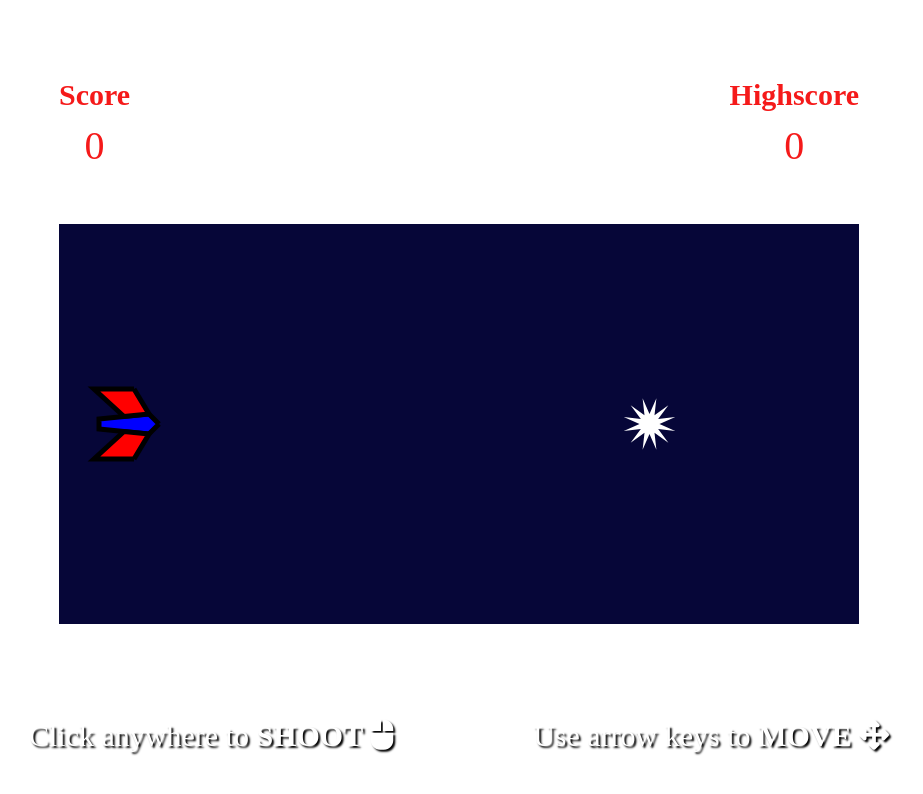
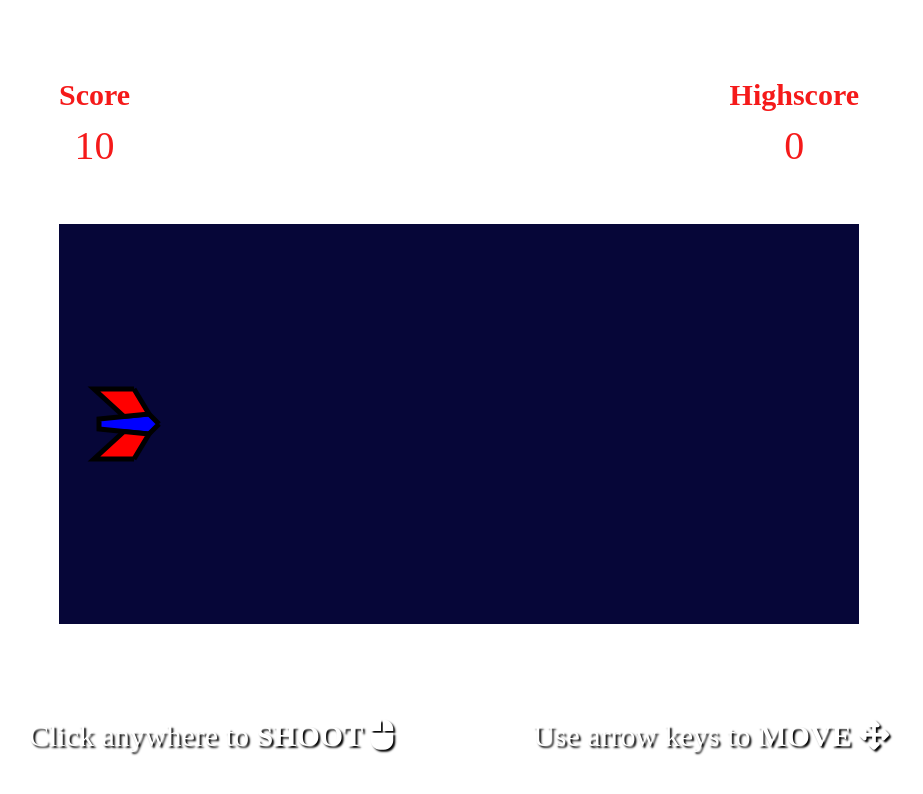
Before and after one commit to SANTHOSH17-DOT/Spider-webdev-task2, a plain HTML site: page index.html in a window 1280 px wide. Both pictures are taken after a click on the element 1189 px from the left and 717 px from the top of the page. Shown: the whole page, without its empty margins (181-1104 px from the left). Drawn offline with Linux system fonts and the light colour scheme; animation ran at ten frames a second.

Commit message:
Killing, Points, gameover

```diff
--- a/app.js
+++ b/app.js
@@ -91,12 +91,13 @@ whiteSpikes(1,ctxA1);
 
 
 //game page
-
+document.querySelector('#pDetails').innerHTML = highScore;
 //game area
 var aliens = [];
 var bullets = [];
 var spacer;
-var hit;
+var hit = false;
+var curDead;
 function startGame(){
     gameArea.start();
     spacer = new spaceship(100,200);
@@ -126,6 +127,24 @@ function spaceship(x,y){
         ship(2,ctx);
         ctx.translate(-this.x,-this.y);
     }
+    this.shipW=(alien)=>{
+            crash = true;
+            shipL = this.x-65;
+            shipR = this.x-5;
+            shipT = this.y-70/2;
+            shipB = this.y+70/2;
+            alienT = alien.y-50/3;
+            alienB = alien.y + 50/3;
+            alienR = alien.x + 50/3;
+            alienL = alien.x-50/3;
+
+            if(alienL>shipR||alienR<shipL||alienT>shipB||alienB<shipT){
+
+                crash = false;
+            }
+            return crash;
+
+    }
 
 }
 function whiteSpike(x,y){
@@ -153,13 +172,17 @@ function bullet(x,y,radius,color){
         ctx.translate(-this.x,-this.y);
     }
     this.kill=()=>{
-        hit = false;
+        kill = false;
         for(i=0;i<aliens.length;i++){
+
             if(this.radius+80/3>Math.sqrt((this.x-aliens[i].x)**2+(this.y-aliens[i].y)**2)){
-                hit = true;
 
+                kill = true;
+                curDead = i;
+                break;
             }
         }
+        return kill;
     }
 }
 window.addEventListener('keydown',()=>{
@@ -192,38 +215,104 @@ window.addEventListener('keydown',()=>{
 window.addEventListener('click',()=>{
     bullets.push(new bullet(spacer.x,spacer.y,10,'gold'));
 })
-
+var freq = 100;
+var pos = 2;
+var num = 1;
 function updateGame(){
 
+    kill = false
 
-        if(hit){
-            console.log(document.querySelector('#points').textContent);
-            hit = false;
+    for(i=0;i<bullets.length;i++){
+        kill = bullets[i].kill();
+        if(kill==true){
+            aliens.splice(curDead,1);
+            bullets.splice(i,1);
+            curDead = null;
+        }
+        break;
+    }
+
+
+        if(kill){
+            console.log('killed it');
+            points = document.querySelector('#points').textContent;
+            document.querySelector('#points').textContent=parseInt(points)+10;
+            kill = false;
             //document.querySelector('#points').textContent +=10;
         }
 
+   gameover = false;
+   for(i=0;i<aliens.length;i++){
+       if(spacer.shipW(aliens[i]) == true){
+           gameover = true;
+           break;
+       }
+   }
+   if(gameover){
+       gameArea.stop();
+       var points = parseInt(document.querySelector('#points').textContent);
+        if(points>highScore){
+            localStorage.setItem('highScore',points);
+            document.querySelector('#pDetails').innerHTML = points;
+        }
+       document.querySelector('.fa-redo-alt').style.display = 'block';
+        document.querySelector('#reset').style.display = 'block';
+        gameArea.canvas.style.opacity = 0.4;
+   }
+   else{
     gameArea.clear();
     spacer.update();
+    console.log(gameArea.frameNo);
+    for(i=0;i<bullets.length;i++){
+        if(bullets[i].x>800){
+            bullets.splice(i,1);
+        }else{
+            bullets[i].x +=20;
+        bullets[i].update();
+        }
 
-    for(i=0;i<bullets.length;i++){
-        bullets[i].x +=20;
-        bullets[i].update();
     }
     for(i=0;i<aliens.length;i++){
         aliens[i].x -=0.5;
         aliens[i].update();
     }
-    if(gameArea.frameNo%400==0 ){
-        decision = Math.floor(Math.random()*2)+1;
 
-        aliens.push(new whiteSpike(800,decision*100));
+    if(gameArea.frameNo%500==0 & gameArea.frameNo!=0){
+        freq+=30;
+        pos+=1;
+        num+=1;
+    }
+    if(gameArea.frameNo%freq==0 ){
+        decision = Math.floor(Math.random()*pos)+1;
+
+        for(i=1;i<=num;i++){
+            aliens.push(new whiteSpike(800+200*(i-1),decision*100));
+        }
+
     }
     gameArea.frameNo+=0.5;
+   }
+
 }
 //play btn
 play = document.querySelector('#playBtn');
 play.addEventListener('click',()=>{
     document.querySelector('#game').style.display = 'flex';
     document.querySelector('#intro').style.display = 'none';
+    document.querySelector('#points').innerHTML = 0;
+    startGame();
+    aliens = [];
 });
-startGame();
+
+const resetBtn = document.querySelector('#reset');
+resetBtn.addEventListener('click',()=>{
+
+    document.querySelector('.fa-redo-alt').style.display = '';
+    document.querySelector('#reset').style.display = '';
+
+    document.querySelector('#intro').style.display = 'flex';
+    document.querySelector('#game').style.display = 'none';
+    gameArea.canvas.style.opacity = 1;
+    document.querySelector('body').style.cursor = 'auto';
+
+});
--- a/index.html
+++ b/index.html
@@ -32,7 +32,7 @@
             </div>
             <div id="highscore">
                 <h1  style="position: relative;top: 30px;font-size: 30px;">Highscore</h1>
-                <p id="pDetails">0</p>
+                <p id="pDetails"></p>
             </div>
         </div>
         <canvas id='gameArea'></canvas>
```
Also changed, not shown: 1 other file.
